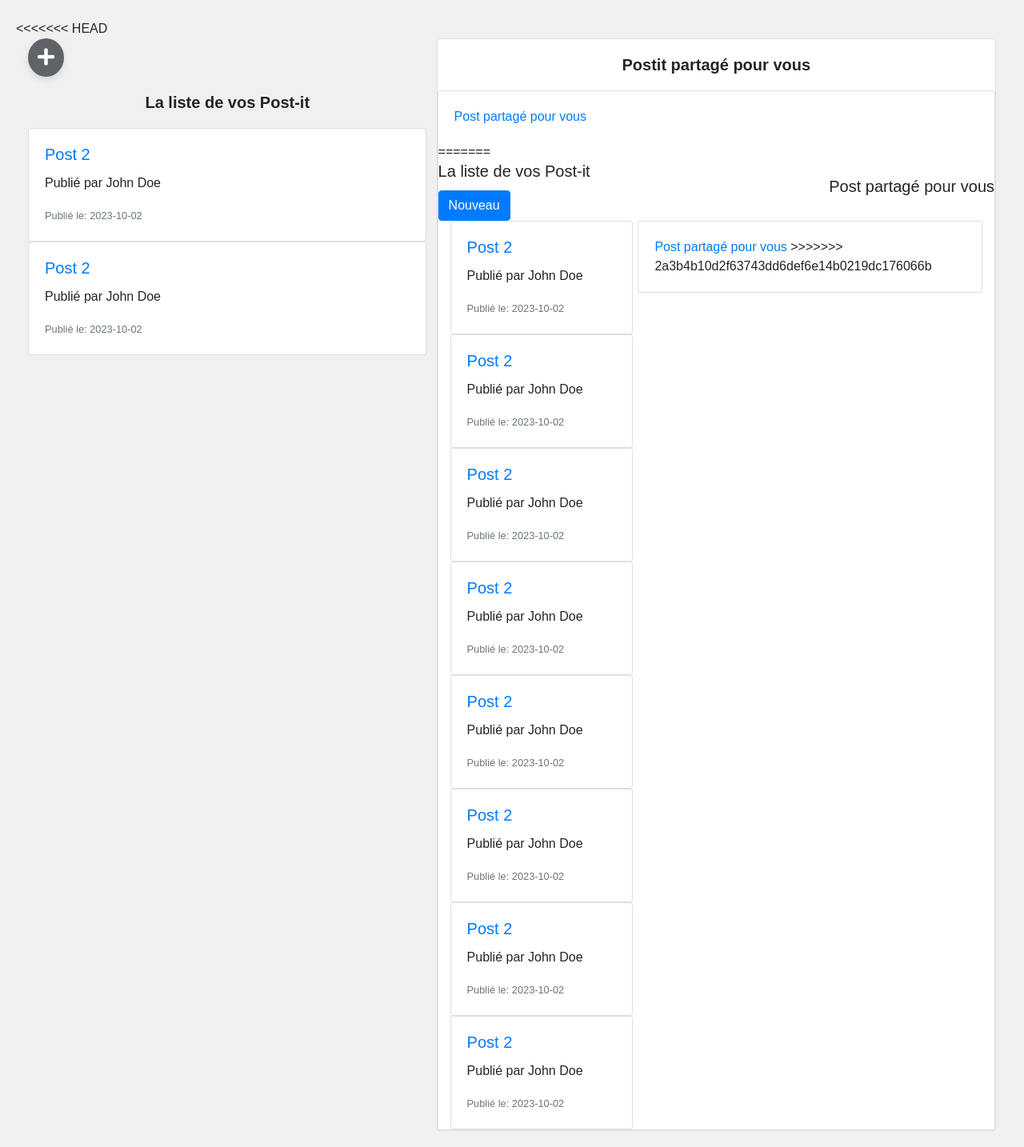
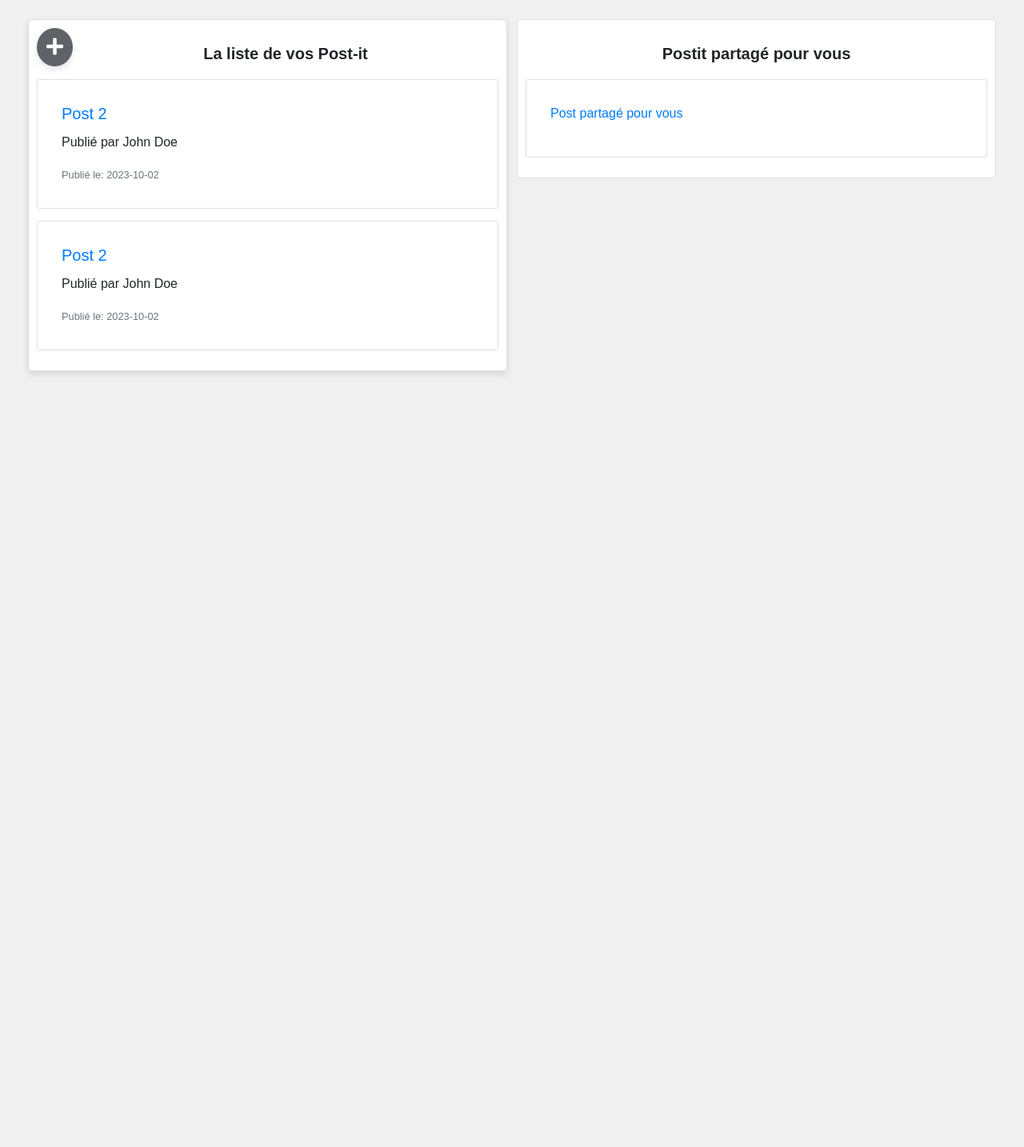
Before and after one commit to Emtarok/projet_TER, a PHP site: page /views/postit_list.view.php in a window 1280 px wide. Shown: the part 82-1516 px from the top of the page at 80% size. After the commit the page ends 550 px from the top, so only its background shows below. Run offline with PHP 8.4, Linux system fonts and the light colour scheme.

Commit message:
Modification des interfaces d'affichage et de liste

```diff
--- a/config/database.php
+++ b/config/database.php
@@ -1,7 +1,7 @@
 <?php
 function db_connect() {
     $host = "localhost";
-    $dbname = "postit";
+    $dbname = "ter";
     $username = "root";
     $password = "";
 
--- a/public/css/style.css
+++ b/public/css/style.css
@@ -131,7 +131,6 @@ body {
     justify-content: space-between;
     align-items: center;
 }
-<<<<<<< HEAD
 .title{
     display: flex;
     justify-content: space-between;
@@ -152,10 +151,6 @@ body {
 }
 .create_postit {
     /* display: flex; */
-=======
-.create_postit {
-    display: flex;
->>>>>>> 2a3b4b10d2f63743dd6def6e14b0219dc176066b
     justify-content: space-between;
     align-items: center;
     margin-bottom: 20px;
@@ -175,10 +170,7 @@ body {
     margin-bottom: 20px;
 }
 .postit-card {
-<<<<<<< HEAD
     padding: 10px;
-=======
->>>>>>> 2a3b4b10d2f63743dd6def6e14b0219dc176066b
     margin-bottom: 15px;
     position: relative;
 }
--- a/views/postit_list.view.php
+++ b/views/postit_list.view.php
@@ -40,7 +40,6 @@
             </ul>
         </div>
     </nav>
-<<<<<<< HEAD
     <div class="container-fluid">
         <div class="middle-column">
             <div class="create_postit">
@@ -79,98 +78,6 @@
                     <div class="card-body">
                         <a href="#" class="card-title">Post partagé pour vous</a>
                     </div>
-=======
-    <div class="contrainer-fluid">
-        <div class="top">
-            <div class="create_postit">
-                <h5 class="card-title">La liste de vos Post-it</h5>
-                <button class="btn btn-primary" onclick="window.location.href='?action=create'">Nouveau</button>
-            </div>
-            <div class="create_postit">
-                <h5 class="card-title">Post partagé pour vous</h5>
-            </div>
-        </div>
-    </div>
-    <div class="container-fluid">
-        <div class="middle-column">
-            <div class="postit-card card">
-                <div class="card-body">
-                    <div>
-                        <h5 class="card-title"><a href="?action=details"> Post 2</a></h5>
-                        <p>Publié par John Doe</p>
-                        <small class="text-muted">Publié le: 2023-10-02</small>
-                    </div>
-                </div>
-            </div>
-            <div class="postit-card card">
-                <div class="card-body">
-                    <div>
-                        <h5 class="card-title"><a href="?action=details"> Post 2</a></h5>
-                        <p>Publié par John Doe</p>
-                        <small class="text-muted">Publié le: 2023-10-02</small>
-                    </div>
-                </div>
-            </div>
-            <div class="postit-card card">
-                <div class="card-body">
-                    <div>
-                        <h5 class="card-title"><a href="?action=details"> Post 2</a></h5>
-                        <p>Publié par John Doe</p>
-                        <small class="text-muted">Publié le: 2023-10-02</small>
-                    </div>
-                </div>
-            </div>
-            <div class="postit-card card">
-                <div class="card-body">
-                    <div>
-                        <h5 class="card-title"><a href="?action=details"> Post 2</a></h5>
-                        <p>Publié par John Doe</p>
-                        <small class="text-muted">Publié le: 2023-10-02</small>
-                    </div>
-                </div>
-            </div>
-            <div class="postit-card card">
-                <div class="card-body">
-                    <div>
-                        <h5 class="card-title"><a href="?action=details"> Post 2</a></h5>
-                        <p>Publié par John Doe</p>
-                        <small class="text-muted">Publié le: 2023-10-02</small>
-                    </div>
-                </div>
-            </div>
-            <div class="postit-card card">
-                <div class="card-body">
-                    <div>
-                        <h5 class="card-title"><a href="?action=details"> Post 2</a></h5>
-                        <p>Publié par John Doe</p>
-                        <small class="text-muted">Publié le: 2023-10-02</small>
-                    </div>
-                </div>
-            </div>
-            <div class="postit-card card">
-                <div class="card-body">
-                    <div>
-                        <h5 class="card-title"><a href="?action=details"> Post 2</a></h5>
-                        <p>Publié par John Doe</p>
-                        <small class="text-muted">Publié le: 2023-10-02</small>
-                    </div>
-                </div>
-            </div>
-            <div class="postit-card card">
-                <div class="card-body">
-                    <div>
-                        <h5 class="card-title"><a href="?action=details"> Post 2</a></h5>
-                        <p>Publié par John Doe</p>
-                        <small class="text-muted">Publié le: 2023-10-02</small>
-                    </div>
-                </div>
-            </div>
-        </div>
-        <div class="right-column">
-            <div class="postit-card card">
-                <div class="card-body">
-                    <a href="#" class="card-title">Post partagé pour vous</a>
->>>>>>> 2a3b4b10d2f63743dd6def6e14b0219dc176066b
                 </div>
             </div>
         </div>
```
